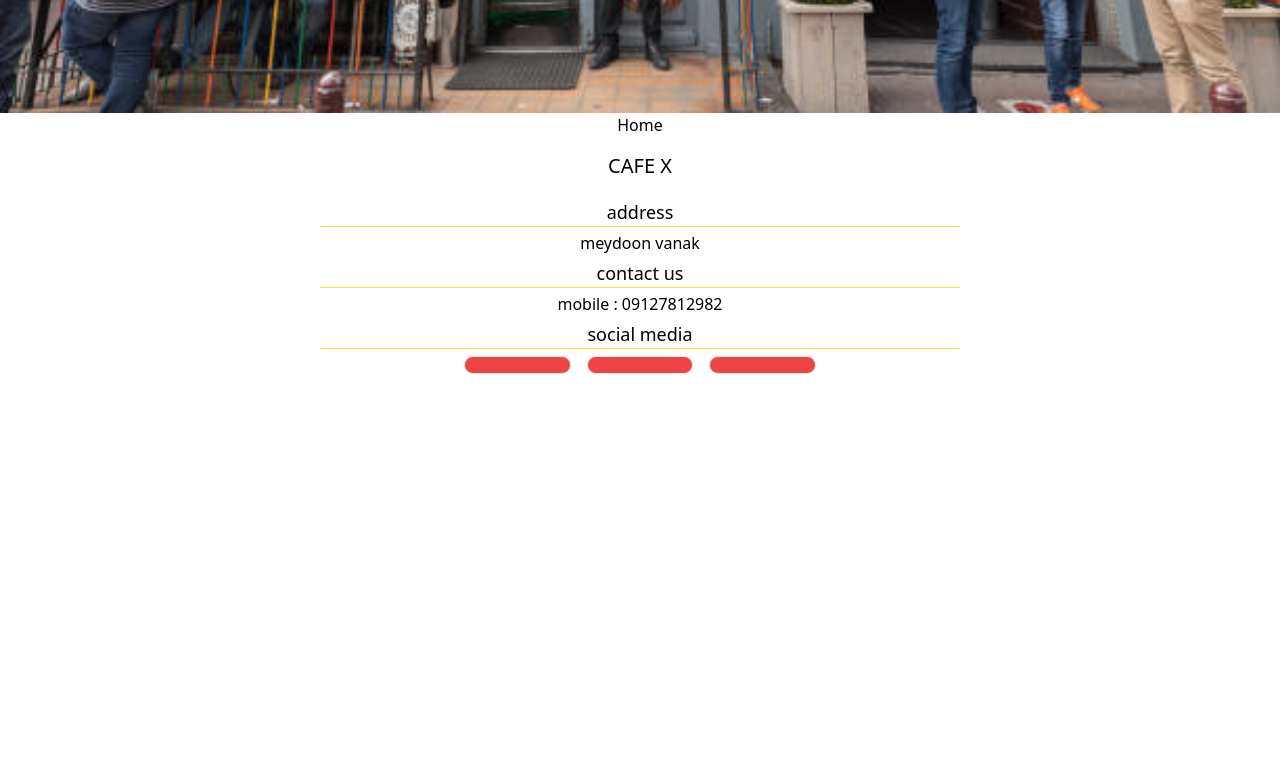
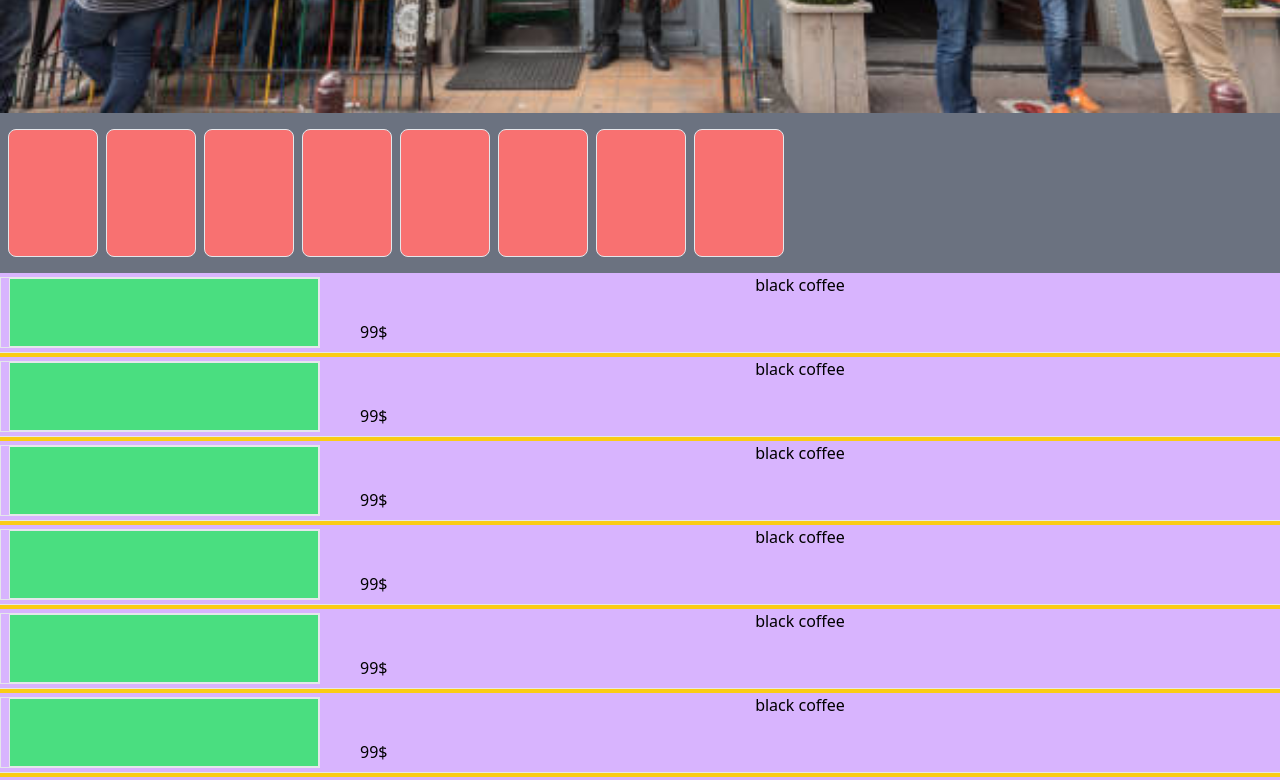
Before and after one commit to mehdi-tayefe/mymenu2, a React (Create React App) app: page / in a window 1280 px wide. Shown: the part 740-1520 px from the top of the page. Before the commit the page ends 1117 px from the top, so only its background shows below. Built offline with nearby package versions, Linux system fonts and the light colour scheme.

Commit message:
create category and card ui

```diff
--- a/src/component/cards/CadsItem.jsx
+++ /dev/null
@@ -1,9 +0,0 @@
-import React from 'react'
-
-function CadsItem() {
-  return (
-    <div>CadsItem</div>
-  )
-}
-
-export default CadsItem
--- a/src/component/cards/CardContainer.jsx
+++ b/src/component/cards/CardContainer.jsx
@@ -1,11 +1,23 @@
 import React from 'react'
+import CardsItem from './CardsItem'
 
 function CardContainer() {
   return (
-    <>
-    <div>CardContainer</div>
 
-    </>
+    <div className='w-full h-max flex flex-col justify-start items-start gap-1 bg-yellow-400'>
+      <CardsItem />
+      <CardsItem />
+      <CardsItem />
+      <CardsItem />
+      <CardsItem />
+      <CardsItem />
+      <CardsItem />
+      <CardsItem />
+      <CardsItem />
+      <CardsItem />
+    </div>
+
+
 
   )
 }
--- /dev/null
+++ b/src/component/cards/CardsItem.jsx
@@ -0,0 +1,19 @@
+import React from 'react'
+
+function CardsItem() {
+  return (
+    <div className='w-full h-20 flex justify-start items-start border-b bg-purple-300'>
+      <div className='w-1/4 h-[90%] self-center pl-2 border'>
+        <div className='w-full h-full bg-green-400 border'>
+
+        </div>
+      </div>
+      <div className='w-3/4 h-[90%] flex flex-col justify-between items-center'>
+        <h2>black coffee</h2>
+        <h2 className='text-left pl-10 self-start'>99$</h2>
+      </div>
+    </div>
+  )
+}
+
+export default CardsItem
--- a/src/component/category/Category.jsx
+++ b/src/component/category/Category.jsx
@@ -1,8 +1,18 @@
 import React from 'react'
+import CategoryItem from './CategoryItem'
 
 function Category() {
   return (
-    <div>Category</div>
+    <div className='flex items-center justify-start w-full h-40 gap-2 overflow-x-auto scrollbar-hidden whitespace-nowrap bg-gray-500 pl-2'>
+      <CategoryItem />
+      <CategoryItem />
+      <CategoryItem />
+      <CategoryItem />
+      <CategoryItem />
+      <CategoryItem />
+      <CategoryItem />
+      <CategoryItem />
+    </div>
   )
 }
 
--- /dev/null
+++ b/src/component/category/CategoryItem.jsx
@@ -0,0 +1,11 @@
+import React from 'react'
+
+function CategoryItem() {
+  return (
+    <div className='border rounded-lg min-w-[90px] h-[80%] bg-red-400'>
+
+    </div>
+  )
+}
+
+export default CategoryItem
--- a/src/index.css
+++ b/src/index.css
@@ -19,3 +19,13 @@ code {
 html, body, #root {
   height: 100%;
 }
+/* Hide scrollbar for Chrome, Safari, Opera */
+.scrollbar-hide::-webkit-scrollbar {
+  display: none;
+}
+
+/* Hide scrollbar for IE, Edge, Firefox */
+.scrollbar-hide {
+  -ms-overflow-style: none;
+  scrollbar-width: none;
+}
--- a/src/pages/Home.jsx
+++ b/src/pages/Home.jsx
@@ -1,8 +1,12 @@
 import React from 'react'
-
+import Category from "../component/category/Category"
+import CardContainer from "../component/cards/CardContainer"
 function Home() {
   return (
-    <div>Home</div>
+    <div className='flex flex-col items-start justify-start w-full overflow-x-hidden h-max'>
+      <Category />
+      <CardContainer />
+    </div>
   )
 }
 
```
